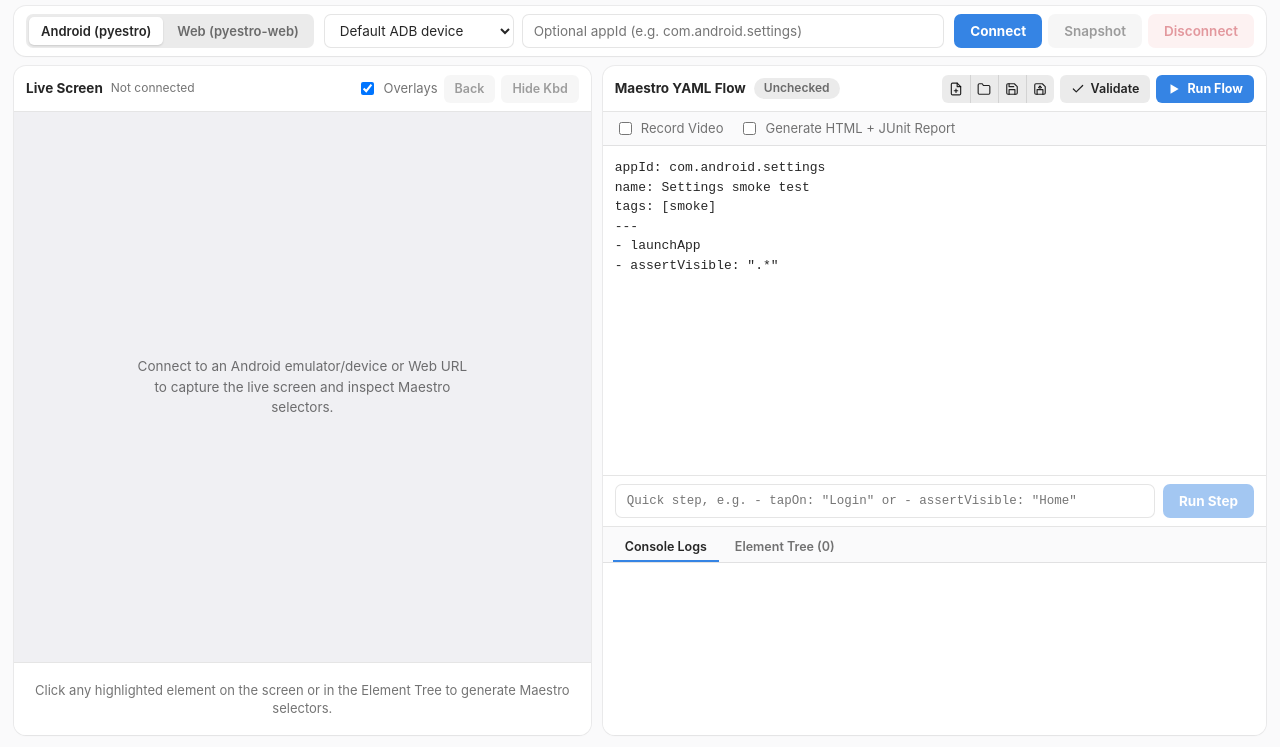
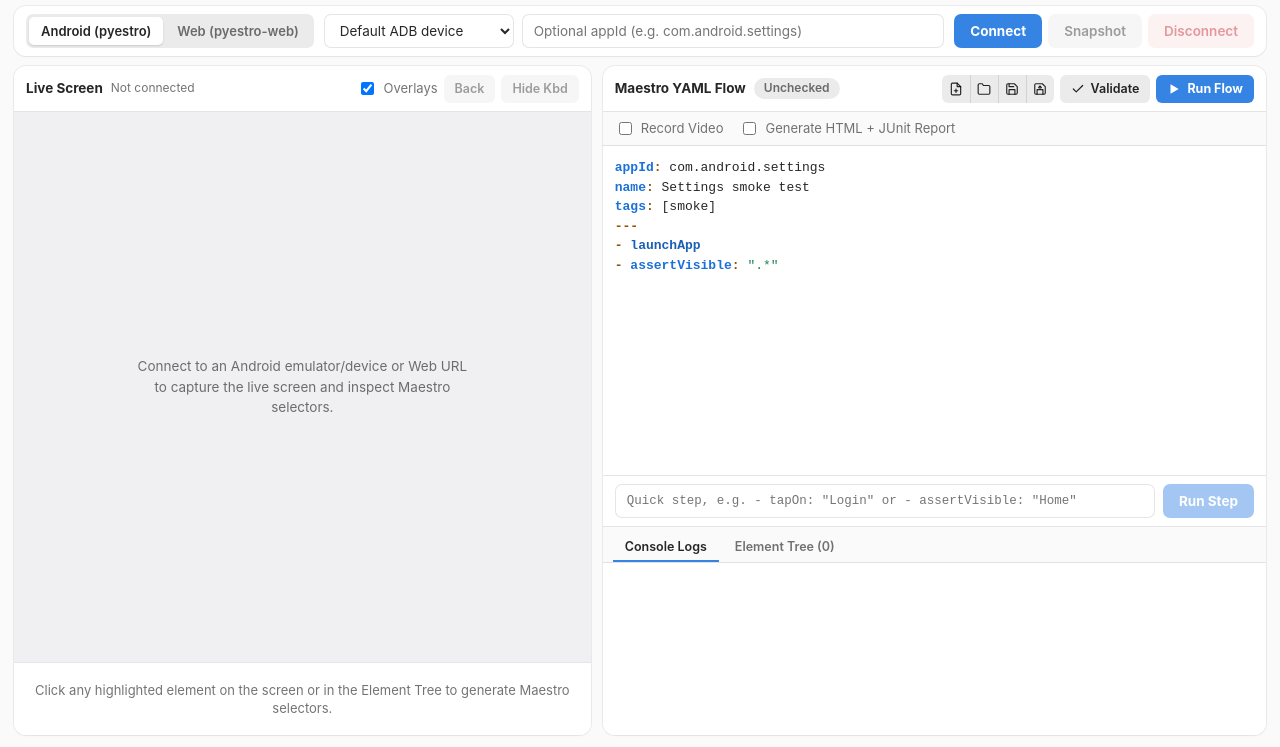
Before and after one commit to carlosxfelipe/pyestro-studio, a plain HTML site: page ui/index.html in a window 1280 px wide. Shown: the part 53-800 px from the top of the page. Drawn offline with Linux system fonts and the light colour scheme; files whose address does not match are found by name.

Commit message:
feat: add syntax highlighting to YAML editor

```diff
--- a/ui/app.css
+++ b/ui/app.css
@@ -40,6 +40,13 @@
   --destructive-color: #ff7b63;
   --shadow-frame: 0 8px 24px rgba(0, 0, 0, 0.35);
   --toast-bg: rgba(16, 16, 18, 0.94);
+  --yaml-key: #78aeed;
+  --yaml-cmd: #99c1f1;
+  --yaml-string: #8ff0a4;
+  --yaml-number: #ffa348;
+  --yaml-var: #dc8add;
+  --yaml-punct: #f8e45c;
+  --yaml-comment: rgba(255, 255, 255, 0.45);
 }
 
 @media (prefers-color-scheme: light) {
@@ -77,6 +84,13 @@
     --destructive-color: #c01c28;
     --shadow-frame: 0 6px 20px rgba(0, 0, 0, 0.12);
     --toast-bg: rgba(30, 30, 34, 0.94);
+    --yaml-key: #1c71d8;
+    --yaml-cmd: #1a5fb4;
+    --yaml-string: #1b8553;
+    --yaml-number: #b45309;
+    --yaml-var: #7e22ce;
+    --yaml-punct: #8f5200;
+    --yaml-comment: rgba(0, 0, 0, 0.48);
   }
 }
 
@@ -767,20 +781,92 @@ input[type="checkbox"]:focus-visible {
   flex-shrink: 0;
 }
 
-.yaml-editor {
+.yaml-editor-wrap {
+  position: relative;
   flex: 1;
   min-height: 110px;
   width: 100%;
-  resize: none;
+  background: var(--view-bg);
+  overflow: hidden;
+}
+
+.yaml-highlight,
+.yaml-editor {
+  position: absolute;
+  inset: 0;
+  width: 100%;
+  height: 100%;
+  margin: 0;
+  padding: 12px;
   border: none;
   outline: none;
-  padding: 12px;
-  background: var(--view-bg);
-  color: var(--fg-color);
   font-family: var(--font-mono);
   font-size: 13px;
   line-height: 1.5;
   tab-size: 2;
+  letter-spacing: normal;
+  white-space: pre-wrap;
+  word-wrap: break-word;
+  overflow: auto;
+  box-sizing: border-box;
+}
+
+.yaml-highlight {
+  pointer-events: none;
+  background: var(--view-bg);
+  color: var(--fg-color);
+  z-index: 1;
+}
+
+.yaml-editor {
+  resize: none;
+  background: transparent;
+  color: transparent;
+  caret-color: var(--fg-color);
+  -webkit-text-fill-color: transparent;
+  z-index: 2;
+}
+
+.yaml-editor::selection {
+  background: rgba(53, 132, 228, 0.28);
+}
+
+.yaml-editor::placeholder {
+  color: var(--dim-color);
+  -webkit-text-fill-color: var(--dim-color);
+}
+
+.hl-key {
+  color: var(--yaml-key);
+  font-weight: 600;
+}
+
+.hl-cmd {
+  color: var(--yaml-cmd);
+  font-weight: 600;
+}
+
+.hl-string {
+  color: var(--yaml-string);
+}
+
+.hl-number {
+  color: var(--yaml-number);
+}
+
+.hl-var {
+  color: var(--yaml-var);
+  font-weight: 600;
+}
+
+.hl-punct {
+  color: var(--yaml-punct);
+  font-weight: 600;
+}
+
+.hl-comment {
+  color: var(--yaml-comment);
+  font-style: italic;
 }
 
 .repl-bar {
--- a/ui/app.js
+++ b/ui/app.js
@@ -778,6 +778,7 @@ function fileBaseName(path) {
 }
 
 function updateFlowStateUI() {
+  renderYamlHighlight();
   const dirty = isFlowDirty();
   const dirtyPill = document.getElementById("yaml-dirty-pill");
   if (dirtyPill) {
@@ -1029,6 +1030,7 @@ window.addEventListener("DOMContentLoaded", async () => {
   updateFlowStateUI();
 
   editor.addEventListener("input", updateFlowStateUI);
+  editor.addEventListener("scroll", syncYamlScroll);
 
   document.getElementById("repl-input").addEventListener("keydown", (e) => {
     if (e.key === "Enter") {
@@ -1058,6 +1060,110 @@ window.addEventListener("DOMContentLoaded", async () => {
   await refreshSystemInfo();
   initTooltips();
 });
+
+function escapeHtml(str) {
+  return String(str)
+    .replace(/&/g, "&amp;")
+    .replace(/</g, "&lt;")
+    .replace(/>/g, "&gt;")
+    .replace(/"/g, "&quot;")
+    .replace(/'/g, "&#39;");
+}
+
+function syncYamlScroll() {
+  const editor = document.getElementById("yaml-editor");
+  const highlight = document.getElementById("yaml-highlight");
+  if (!editor || !highlight) return;
+  highlight.scrollTop = editor.scrollTop;
+  highlight.scrollLeft = editor.scrollLeft;
+}
+
+function highlightYamlVars(escaped) {
+  return escaped.replace(
+    /\$\{[A-Za-z0-9_]+\}/g,
+    '<span class="hl-var">$&</span>',
+  );
+}
+
+function highlightYamlValue(rawVal) {
+  if (!rawVal) return "";
+  const trimmed = rawVal.trim();
+  const lead = rawVal.slice(0, rawVal.indexOf(trimmed));
+  const trail = rawVal.slice(rawVal.indexOf(trimmed) + trimmed.length);
+
+  if (
+    (trimmed.startsWith('"') && trimmed.endsWith('"') && trimmed.length >= 2) ||
+    (trimmed.startsWith("'") && trimmed.endsWith("'") && trimmed.length >= 2)
+  ) {
+    return `${escapeHtml(lead)}<span class="hl-string">${highlightYamlVars(escapeHtml(trimmed))}</span>${escapeHtml(trail)}`;
+  }
+  if (/^(true|false|null|~|-?\d+(?:\.\d+)?)$/i.test(trimmed)) {
+    return `${escapeHtml(lead)}<span class="hl-number">${escapeHtml(trimmed)}</span>${escapeHtml(trail)}`;
+  }
+  return highlightYamlVars(escapeHtml(rawVal));
+}
+
+function highlightYamlLine(line) {
+  if (/^\s*---+\s*$/.test(line)) {
+    return `<span class="hl-punct">${escapeHtml(line)}</span>`;
+  }
+  if (/^\s*#/.test(line)) {
+    return `<span class="hl-comment">${escapeHtml(line)}</span>`;
+  }
+
+  let body = line;
+  let commentPart = "";
+  let inSingle = false;
+  let inDouble = false;
+  for (let i = 0; i < line.length; i += 1) {
+    const ch = line[i];
+    if (ch === "'" && !inDouble) inSingle = !inSingle;
+    else if (ch === '"' && !inSingle && line[i - 1] !== "\\")
+      inDouble = !inDouble;
+    else if (
+      ch === "#" &&
+      !inSingle &&
+      !inDouble &&
+      (i === 0 || /\s/.test(line[i - 1]))
+    ) {
+      body = line.slice(0, i);
+      commentPart = `<span class="hl-comment">${escapeHtml(line.slice(i))}</span>`;
+      break;
+    }
+  }
+
+  const dashMatch = body.match(/^(\s*-\s+)(.*)$/);
+  let prefixHtml = "";
+  let rest = body;
+  let isListItem = false;
+  if (dashMatch) {
+    prefixHtml = `${escapeHtml(dashMatch[1].slice(0, -dashMatch[1].trimStart().length))}<span class="hl-punct">${escapeHtml(dashMatch[1].trimStart())}</span>`;
+    rest = dashMatch[2];
+    isListItem = true;
+  }
+
+  const kvMatch = rest.match(/^(\s*)([A-Za-z0-9_.-]+)(\s*:)(.*)$/);
+  if (kvMatch) {
+    const [, indent, key, colon, val] = kvMatch;
+    return `${prefixHtml}${escapeHtml(indent)}<span class="hl-key">${escapeHtml(key)}</span><span class="hl-punct">${escapeHtml(colon)}</span>${highlightYamlValue(val)}${commentPart}`;
+  }
+
+  if (isListItem && /^[A-Za-z0-9_.-]+\s*$/.test(rest)) {
+    return `${prefixHtml}<span class="hl-cmd">${escapeHtml(rest)}</span>${commentPart}`;
+  }
+
+  return `${prefixHtml}${highlightYamlValue(rest)}${commentPart}`;
+}
+
+function renderYamlHighlight() {
+  const editor = document.getElementById("yaml-editor");
+  const highlight = document.getElementById("yaml-highlight");
+  if (!editor || !highlight) return;
+  const text = editor.value || "";
+  const html = text.split("\n").map(highlightYamlLine).join("\n");
+  highlight.innerHTML = text.endsWith("\n") ? `${html} ` : html;
+  syncYamlScroll();
+}
 
 function initTooltips() {
   const tip = document.createElement("div");
--- a/ui/index.html
+++ b/ui/index.html
@@ -508,12 +508,22 @@
                 </label>
               </div>
 
+              <div class="yaml-editor-wrap">
+                <pre
+                  id="yaml-highlight"
+                  class="yaml-highlight"
+                  aria-hidden="true"
+                ></pre>
                 <textarea
                   id="yaml-editor"
                   class="yaml-editor"
                   spellcheck="false"
+                  autocapitalize="off"
+                  autocomplete="off"
+                  autocorrect="off"
                   placeholder="Write Maestro-compatible YAML here..."
                 ></textarea>
+              </div>
 
               <div class="repl-bar">
                 <input
```
Also changed, not shown: 1 other file. Lines whose indentation alone changed are shown as unchanged.
